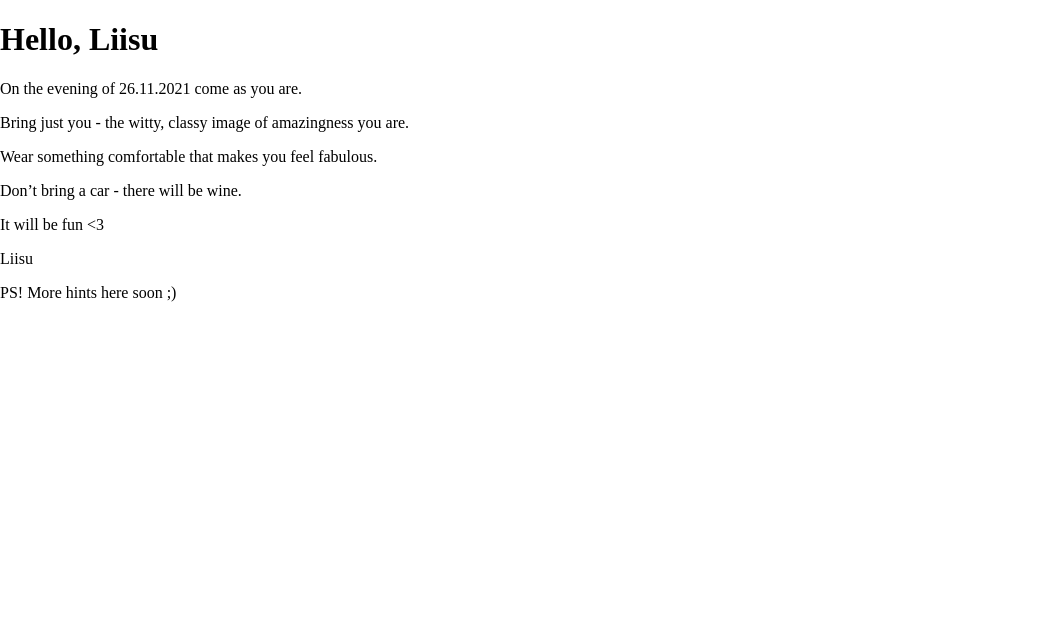
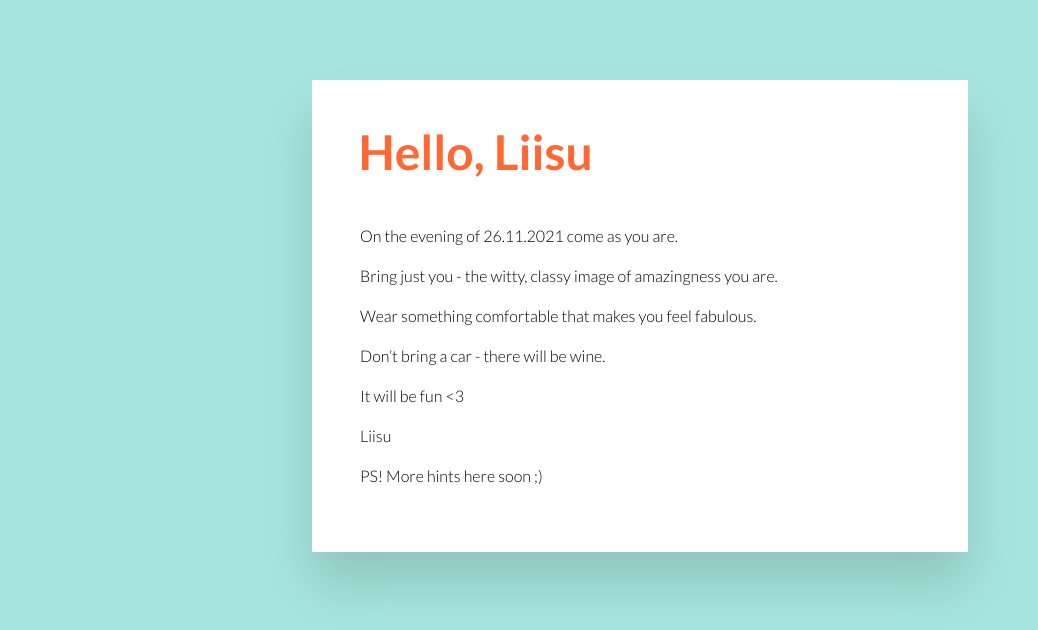
Before and after one commit to alreinson/liisu, a Jekyll site: the page built from index.html, in a window 1280 px wide. Shown: the top 630 px of the page, without its empty margins (0-1038 px from the left). Built offline with Jekyll 4.4.1, drawn with Linux system fonts in a browser that asks for light colours.

Commit message:
Update solo.css

```diff
--- a/css/solo.css
+++ b/css/solo.css
@@ -1,32 +1,16 @@
 
-@import url('//fonts.googleapis.com/css2?family=Cherish:400';
+@import url('//fonts.googleapis.com/css?family=Lato:300,700');
 
 html {
-  font: 30px/1.5 Cherish, cursive;
+  font: 16px/1.5 Lato, sans-serif;
   background-color: #a6e5de;
 }
 
-@media (min-width: 30rem) {
-  html {
-    font-size: 20px;
-  }
-}
-
-body {
-  color: #333;
-}
-
-a {
-  color: #0074d9; /* From http://clrs.cc */
-  text-decoration: none;
-}
-
-a:hover, a:focus {
-  text-decoration: underline;
+	@@ -26,7 +26,7 @@ a:hover, a:focus {
 }
 
 h1, h2, h3, h4, h5, h6 {
-  font-family: 'Cherish', cursive;
+  font-family: Lato, sans-serif;
   margin: 0 0 0.5rem -0.1rem;
   line-height: 1,5;
   color: #111;
```
